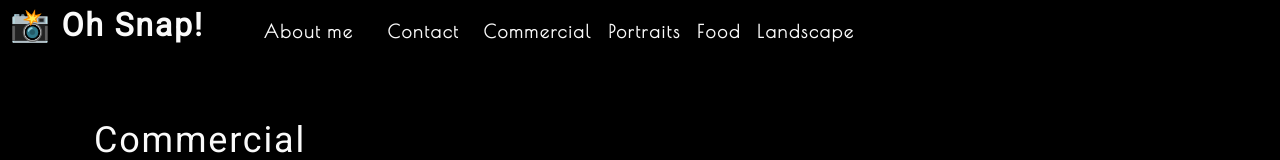
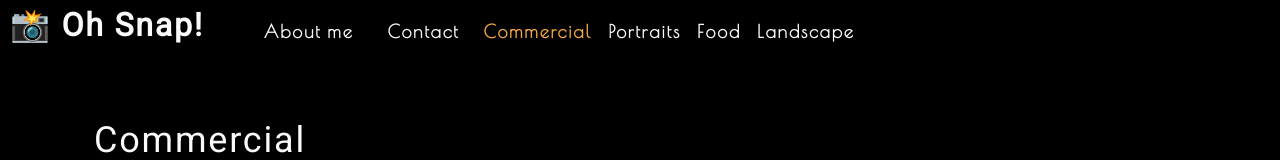
Before and after one commit to connorwhite-online/photo-port, a React (Create React App) app: page / in a window 1280 px wide. Shown: the top 160 px of the page. Built offline with nearby package versions, Linux system fonts and the light colour scheme.

Commit message:
useState supplementation

```diff
--- a/src/components/Nav/index.js
+++ b/src/components/Nav/index.js
@@ -1,17 +1,14 @@
-import React from "react";
+import React, { useState } from "react";
 import { capitalizeFirstLetter } from "../../utils/helpers";
 
 function Nav() {
-  const  categories = [
+  const  [categories] = useState([
     { name: 'commercial', description: 'Photos of grocery stores, food trucks, and other commercial projects' },
     { name: 'portraits', description: 'Portraits of people in my life' },
     { name: 'food', description: 'Delicious delicacies' },
     { name: 'landscape', description: 'Fields, farmhouses, waterfalls, and the beauty of nature' }
-  ];
-
-  const handleClick = () => {
-    console.log("click handled")
-  }
+  ]);
+  const [currentCategory, setCurrentCategory] = useState(categories[0]);
 
   return (
     <header data-testid="header" className="flex-row px-1">
@@ -32,15 +29,14 @@
               Contact
             </span>
           </li>
-          {
-            categories.map((category) => (
-              <li className="mx-1" key={category.name} >
-                <span onClick={() => { handleClick(); }}>
+          {categories.map((category) => (
+              <li className={`mx-1 ${currentCategory.name === category.name && 'navActive'
+              }`} key={category.name}>
+                <span onClick={() => { setCurrentCategory(category)}}>
                  {capitalizeFirstLetter(category.name)}
                 </span>
               </li>
-            ))
-          }
+          ))}
         </ul>
       </nav>
     </header>
```
